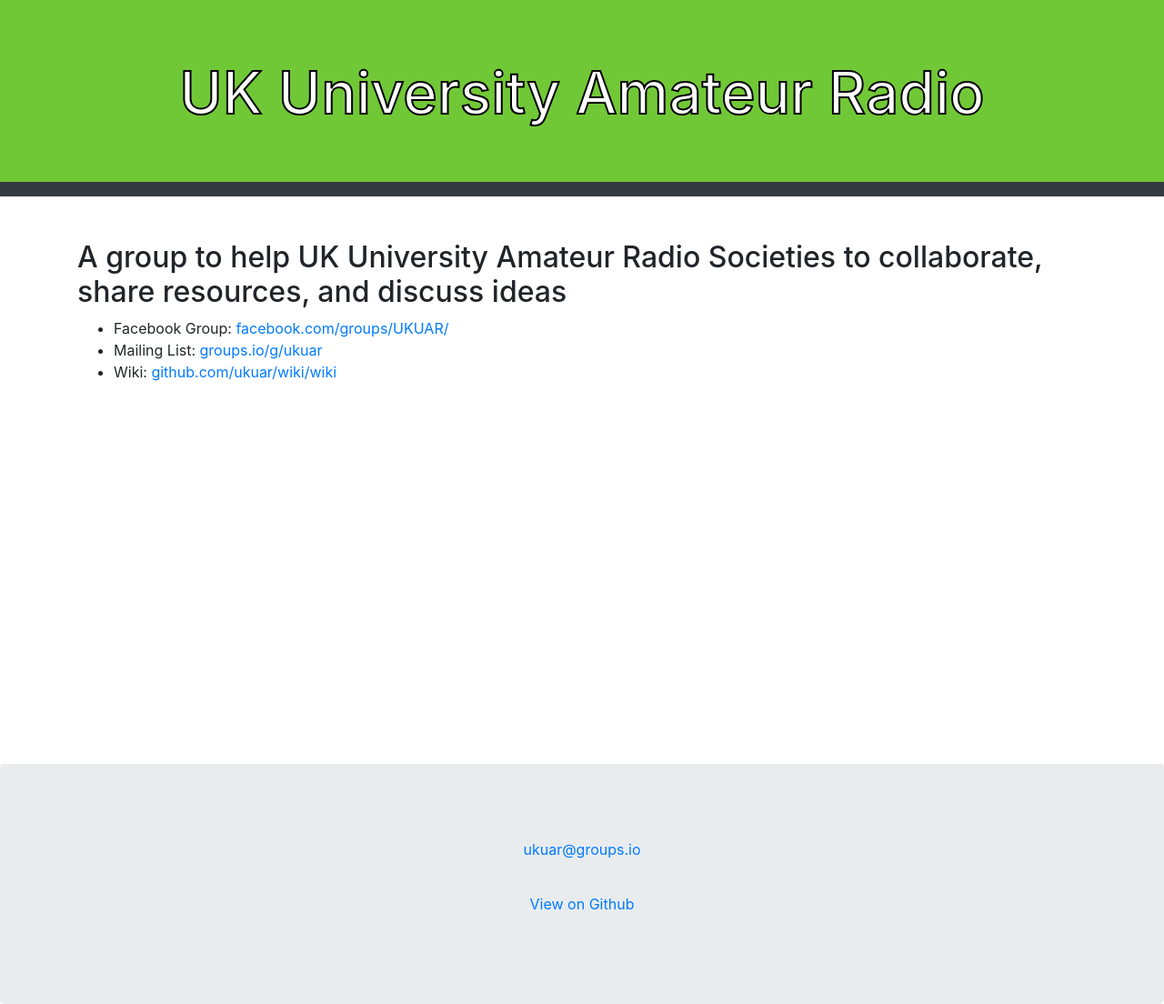
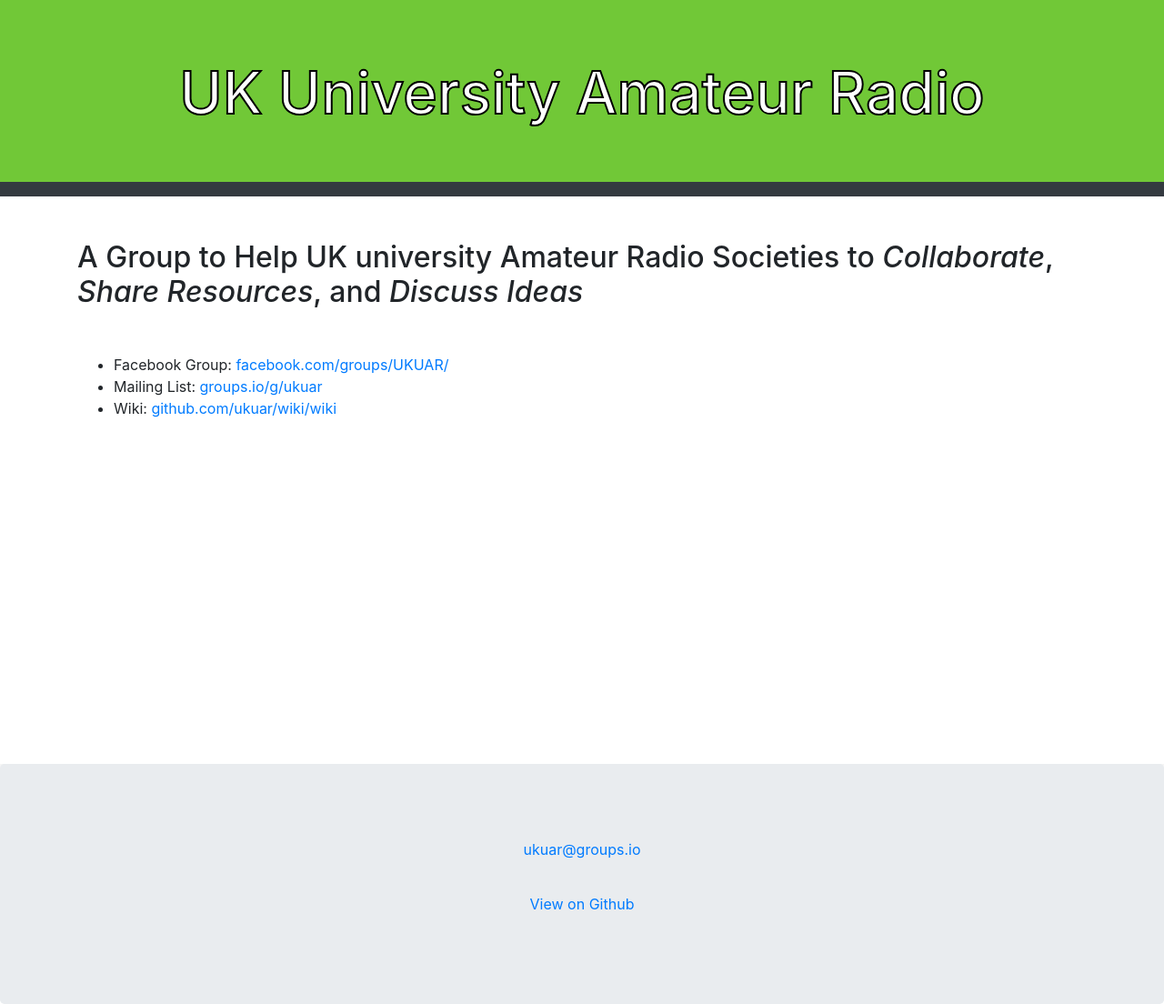
Before and after one commit to ukuar/ukuar.org, a Jekyll site: the page built from index.md, in a window 1280 px wide. Shown: the whole page at 91% size. Built offline with Jekyll 4.4.1, drawn with Linux system fonts in a browser that asks for light colours; our own code applies the rules of GitHub Pages for plain Markdown files.

Commit message:
Update index.md

```diff
--- a/index.md
+++ b/index.md
@@ -2,8 +2,8 @@
 title: Home
 ---
 
-## A group to help UK University Amateur Radio Societies to collaborate, share resources, and discuss ideas
-
+## A Group to Help UK university Amateur Radio Societies to *Collaborate*, *Share Resources*, and *Discuss Ideas*
+<br>
 * Facebook Group: [facebook.com/groups/UKUAR/](https://www.facebook.com/groups/UKUAR/)
 * Mailing List: [groups.io/g/ukuar](groups.io/g/ukuar)
 * Wiki: [github.com/ukuar/wiki/wiki](github.com/ukuar/wiki/wiki)
```
